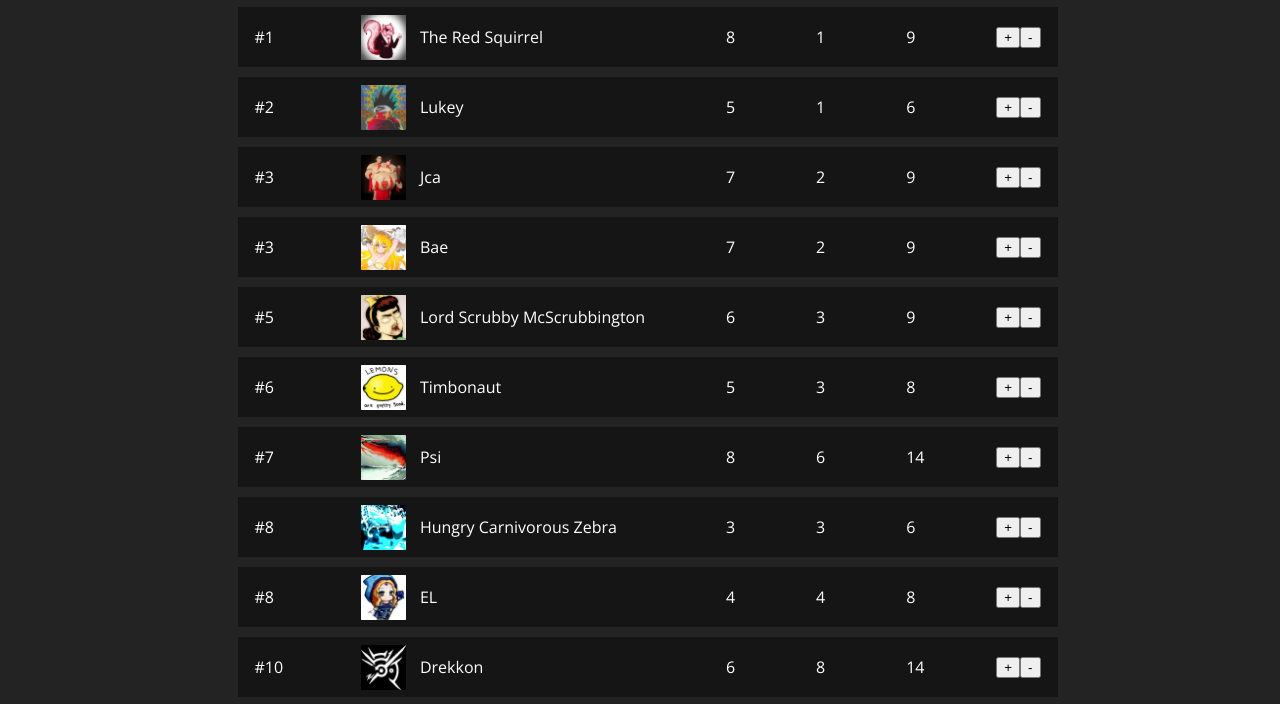
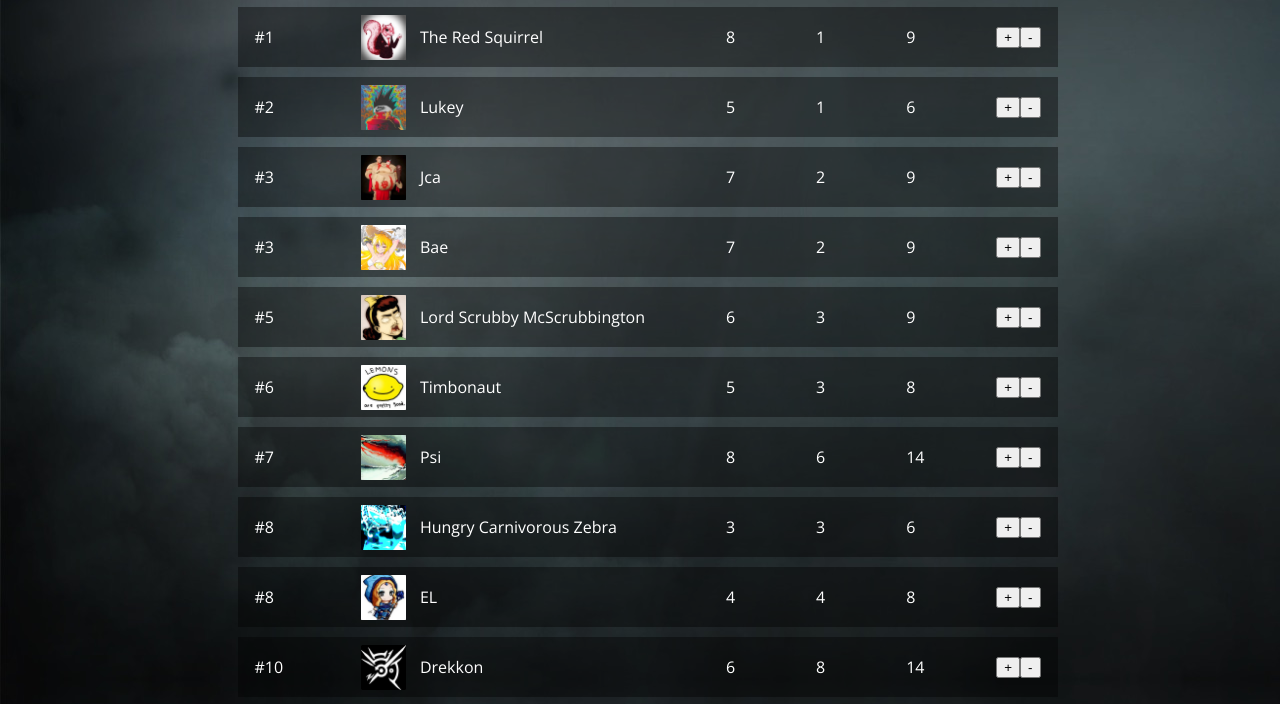
Before and after one commit to omorgan7/omorgan7.github.io, a website: page index.html in a window 1280 px wide. Shown: the part 401-1105 px from the top of the page. Drawn offline with nearby package versions, Linux system fonts and the light colour scheme.

Commit message:
Background update.

```diff
--- a/styles.css
+++ b/styles.css
@@ -18,7 +18,7 @@ table {
     border-spacing: 0 10;
 }
 body {
-    background-image: url("background.png");
+    background-image: url("background.jpg");
     background-color: rgb(35, 35, 35);
     background-repeat: repeat;
 }
```
